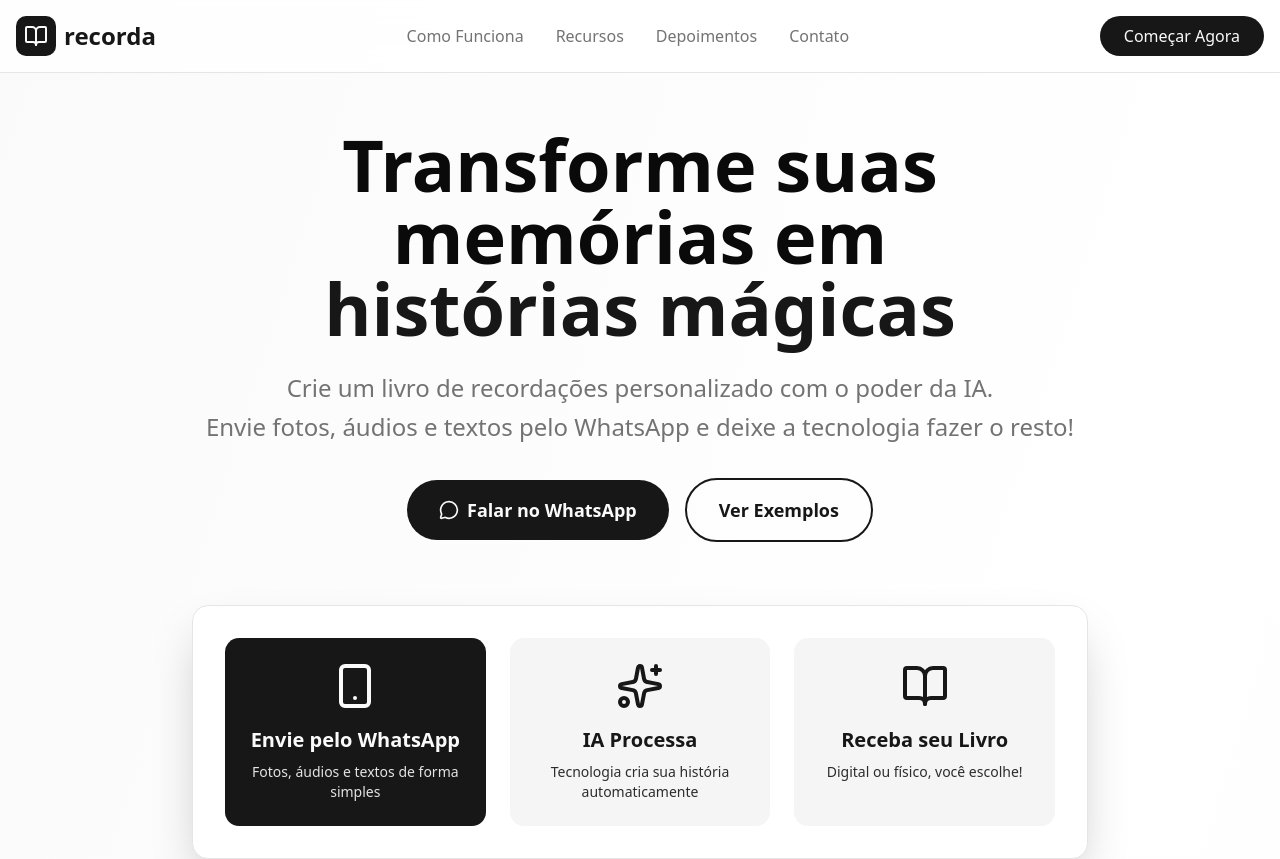
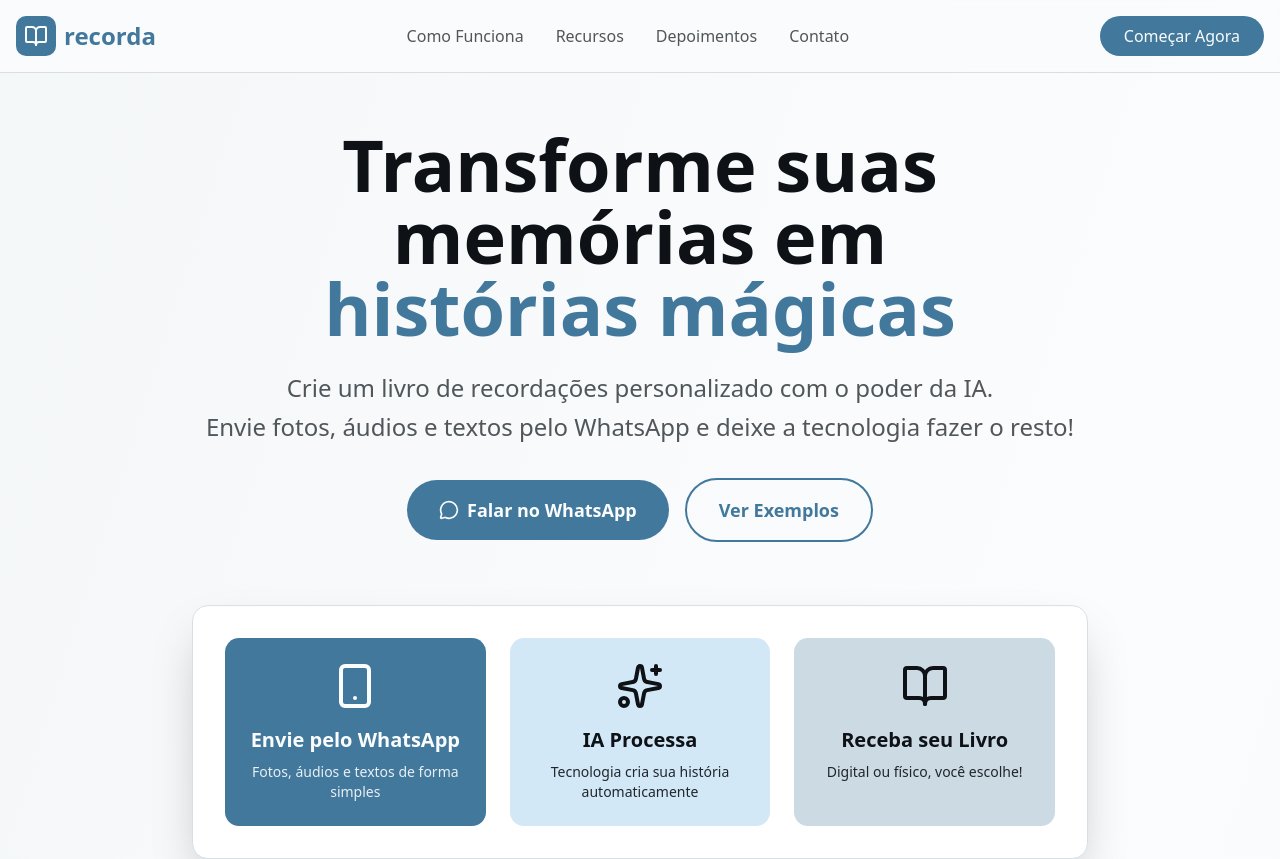
Before and after one commit to jpsampaior/recorda, a Next.js app: page / in a window 1280 px wide. Shown: the top 859 px of the page. Built offline with nearby package versions, Linux system fonts and the light colour scheme.

Commit message:
💄 blue ui

```diff
--- a/app/globals.css
+++ b/app/globals.css
@@ -45,71 +45,101 @@
 
 :root {
   --radius: 0.625rem;
-  --background: oklch(1 0 0);
-  --foreground: oklch(0.145 0 0);
+
+  /* Paleta principal - Tons azuis pastel e neutros suaves */
+  --background: oklch(0.99 0.002 240);
+  --foreground: oklch(0.18 0.01 240);
   --card: oklch(1 0 0);
-  --card-foreground: oklch(0.145 0 0);
+  --card-foreground: oklch(0.18 0.01 240);
   --popover: oklch(1 0 0);
-  --popover-foreground: oklch(0.145 0 0);
-  --primary: oklch(0.205 0 0);
-  --primary-foreground: oklch(0.985 0 0);
-  --secondary: oklch(0.97 0 0);
-  --secondary-foreground: oklch(0.205 0 0);
-  --muted: oklch(0.97 0 0);
-  --muted-foreground: oklch(0.556 0 0);
-  --accent: oklch(0.97 0 0);
-  --accent-foreground: oklch(0.205 0 0);
-  --destructive: oklch(0.577 0.245 27.325);
-  --border: oklch(0.922 0 0);
-  --input: oklch(0.922 0 0);
-  --ring: oklch(0.708 0 0);
-  --chart-1: oklch(0.646 0.222 41.116);
-  --chart-2: oklch(0.6 0.118 184.704);
-  --chart-3: oklch(0.398 0.07 227.392);
-  --chart-4: oklch(0.828 0.189 84.429);
-  --chart-5: oklch(0.769 0.188 70.08);
-  --sidebar: oklch(0.985 0 0);
-  --sidebar-foreground: oklch(0.145 0 0);
-  --sidebar-primary: oklch(0.205 0 0);
-  --sidebar-primary-foreground: oklch(0.985 0 0);
-  --sidebar-accent: oklch(0.97 0 0);
-  --sidebar-accent-foreground: oklch(0.205 0 0);
-  --sidebar-border: oklch(0.922 0 0);
-  --sidebar-ring: oklch(0.708 0 0);
+  --popover-foreground: oklch(0.18 0.01 240);
+
+  /* Cor primária - Azul suave e acolhedor */
+  --primary: oklch(0.55 0.08 240);
+  --primary-foreground: oklch(0.99 0.002 240);
+
+  /* Cor secundária - Azul mais claro e neutro */
+  --secondary: oklch(0.92 0.03 240);
+  --secondary-foreground: oklch(0.18 0.01 240);
+
+  /* Cor de destaque - Azul acinzentado suave */
+  --accent: oklch(0.88 0.02 240);
+  --accent-foreground: oklch(0.18 0.01 240);
+
+  /* Neutros suaves */
+  --muted: oklch(0.96 0.005 240);
+  --muted-foreground: oklch(0.45 0.01 240);
+  --border: oklch(0.90 0.01 240);
+  --input: oklch(0.90 0.01 240);
+  --ring: oklch(0.55 0.08 240 / 0.2);
+
+  /* Destrutivo - Vermelho suave */
+  --destructive: oklch(0.65 0.12 25);
+
+  /* Cores para gráficos - Paleta harmoniosa em tons azuis */
+  --chart-1: oklch(0.55 0.08 240);   /* Azul primário */
+  --chart-2: oklch(0.65 0.06 220);   /* Azul mais claro */
+  --chart-3: oklch(0.75 0.04 200);   /* Azul acinzentado */
+  --chart-4: oklch(0.70 0.05 260);   /* Azul violeta */
+  --chart-5: oklch(0.60 0.07 180);   /* Azul esverdeado */
+
+  /* Sidebar - Versão mais suave */
+  --sidebar: oklch(0.98 0.002 240);
+  --sidebar-foreground: oklch(0.18 0.01 240);
+  --sidebar-primary: oklch(0.55 0.08 240);
+  --sidebar-primary-foreground: oklch(0.99 0.002 240);
+  --sidebar-accent: oklch(0.94 0.01 240);
+  --sidebar-accent-foreground: oklch(0.18 0.01 240);
+  --sidebar-border: oklch(0.90 0.01 240);
+  --sidebar-ring: oklch(0.55 0.08 240 / 0.2);
 }
 
 .dark {
-  --background: oklch(0.145 0 0);
-  --foreground: oklch(0.985 0 0);
-  --card: oklch(0.205 0 0);
-  --card-foreground: oklch(0.985 0 0);
-  --popover: oklch(0.205 0 0);
-  --popover-foreground: oklch(0.985 0 0);
-  --primary: oklch(0.922 0 0);
-  --primary-foreground: oklch(0.205 0 0);
-  --secondary: oklch(0.269 0 0);
-  --secondary-foreground: oklch(0.985 0 0);
-  --muted: oklch(0.269 0 0);
-  --muted-foreground: oklch(0.708 0 0);
-  --accent: oklch(0.269 0 0);
-  --accent-foreground: oklch(0.985 0 0);
-  --destructive: oklch(0.704 0.191 22.216);
-  --border: oklch(1 0 0 / 10%);
-  --input: oklch(1 0 0 / 15%);
-  --ring: oklch(0.556 0 0);
-  --chart-1: oklch(0.488 0.243 264.376);
-  --chart-2: oklch(0.696 0.17 162.48);
-  --chart-3: oklch(0.769 0.188 70.08);
-  --chart-4: oklch(0.627 0.265 303.9);
-  --chart-5: oklch(0.645 0.246 16.439);
-  --sidebar: oklch(0.205 0 0);
-  --sidebar-foreground: oklch(0.985 0 0);
-  --sidebar-primary: oklch(0.488 0.243 264.376);
-  --sidebar-primary-foreground: oklch(0.985 0 0);
-  --sidebar-accent: oklch(0.269 0 0);
-  --sidebar-accent-foreground: oklch(0.985 0 0);
-  --sidebar-border: oklch(1 0 0 / 10%);
-  --sidebar-ring: oklch(0.556 0 0);
+  --background: oklch(0.08 0.01 240);
+  --foreground: oklch(0.95 0.002 240);
+  --card: oklch(0.12 0.01 240);
+  --card-foreground: oklch(0.95 0.002 240);
+  --popover: oklch(0.12 0.01 240);
+  --popover-foreground: oklch(0.95 0.002 240);
+
+  /* Azul mais vibrante no modo escuro */
+  --primary: oklch(0.65 0.12 240);
+  --primary-foreground: oklch(0.08 0.01 240);
+
+  /* Azul mais profundo */
+  --secondary: oklch(0.15 0.03 240);
+  --secondary-foreground: oklch(0.95 0.002 240);
+
+  /* Azul acinzentado mais vibrante */
+  --accent: oklch(0.20 0.02 240);
+  --accent-foreground: oklch(0.95 0.002 240);
+
+  /* Neutros escuros */
+  --muted: oklch(0.15 0.01 240);
+  --muted-foreground: oklch(0.65 0.01 240);
+  --border: oklch(0.20 0.01 240);
+  --input: oklch(0.20 0.01 240);
+  --ring: oklch(0.65 0.12 240 / 0.2);
+
+  /* Destrutivo mais vibrante */
+  --destructive: oklch(0.70 0.15 25);
+
+  /* Cores para gráficos - Versão escura */
+  --chart-1: oklch(0.65 0.12 240);   /* Azul primário */
+  --chart-2: oklch(0.55 0.08 220);   /* Azul mais claro */
+  --chart-3: oklch(0.45 0.06 200);   /* Azul acinzentado */
+  --chart-4: oklch(0.60 0.10 260);   /* Azul violeta */
+  --chart-5: oklch(0.50 0.09 180);   /* Azul esverdeado */
+
+  /* Sidebar escura */
+  --sidebar: oklch(0.10 0.01 240);
+  --sidebar-foreground: oklch(0.95 0.002 240);
+  --sidebar-primary: oklch(0.65 0.12 240);
+  --sidebar-primary-foreground: oklch(0.08 0.01 240);
+  --sidebar-accent: oklch(0.18 0.01 240);
+  --sidebar-accent-foreground: oklch(0.95 0.002 240);
+  --sidebar-border: oklch(0.20 0.01 240);
+  --sidebar-ring: oklch(0.65 0.12 240 / 0.2);
 }
 
 @layer base {
```
